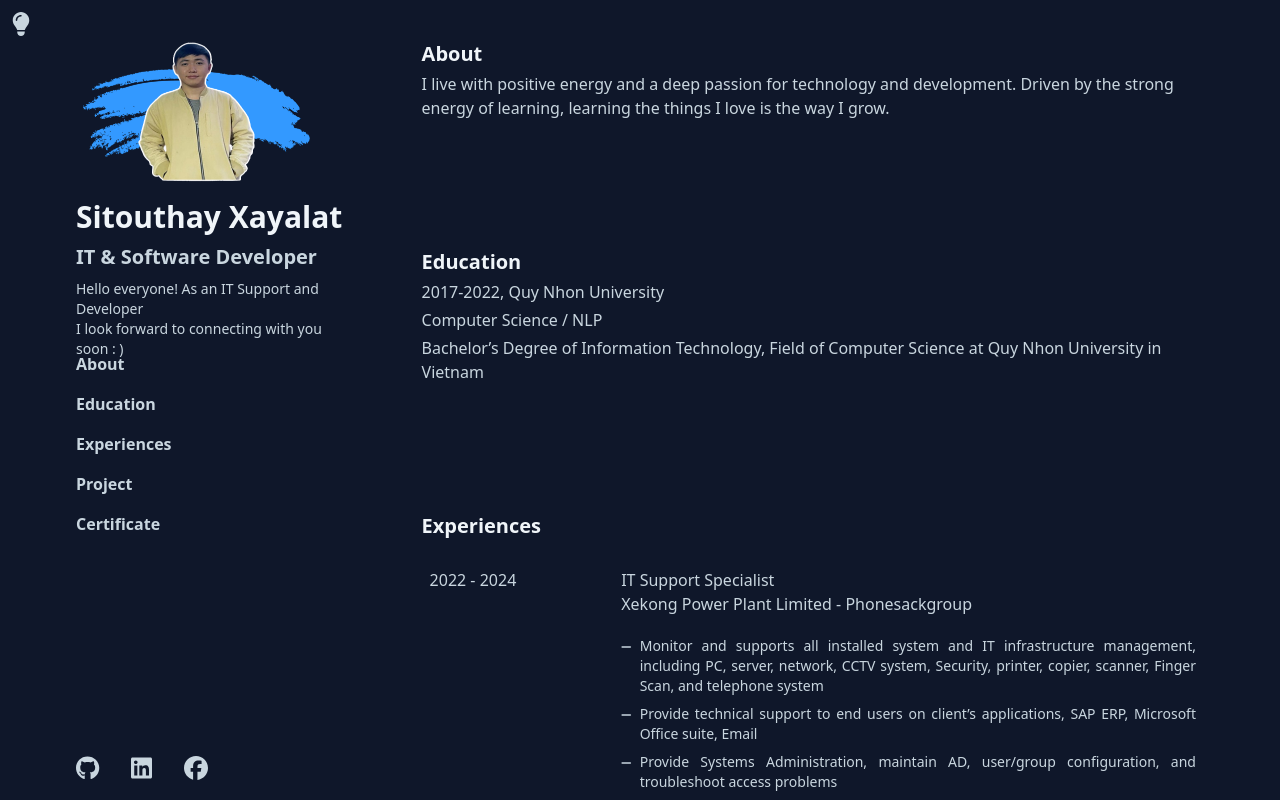
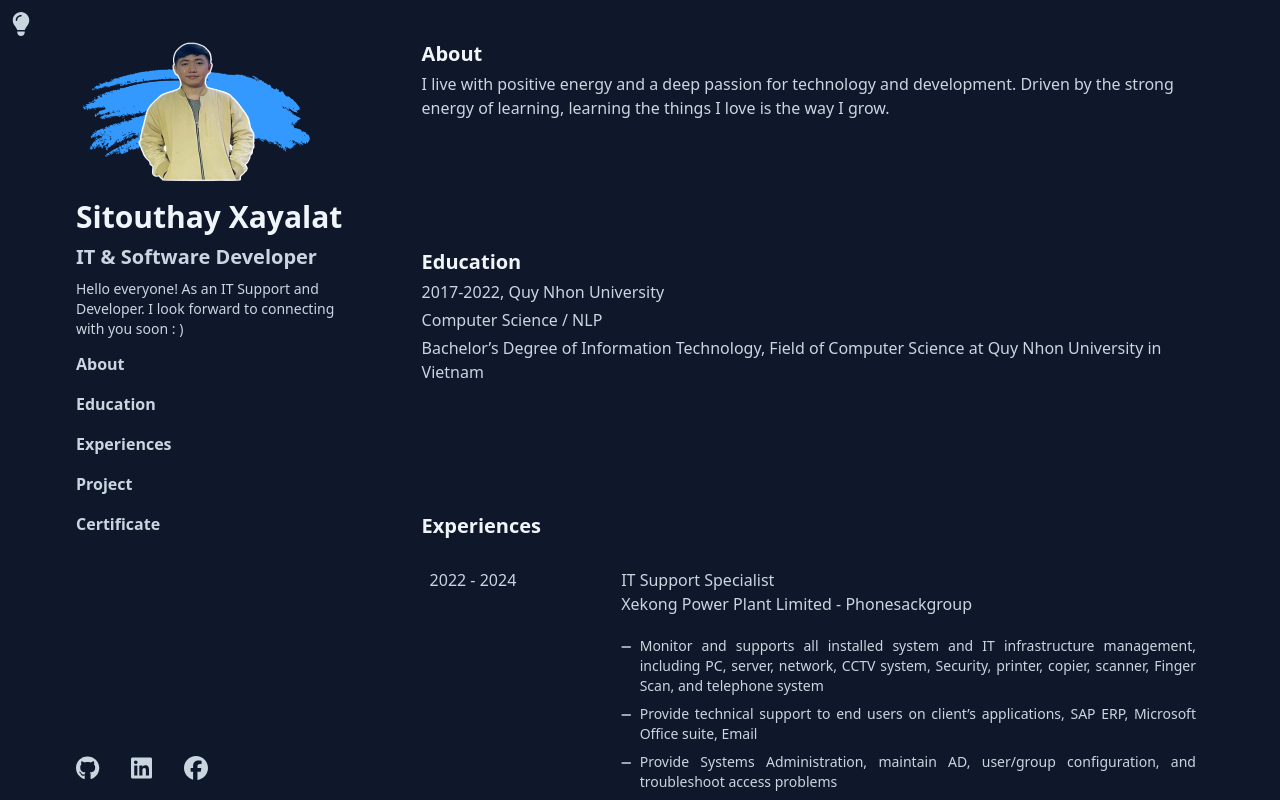
Before and after one commit to Sitouthay98/sitouthay98, a React (Vite) app: page / in a window 1280 px wide. Shown: the top 800 px of the page. Built offline with nearby package versions, Linux system fonts and the light colour scheme.

Commit message:
changed header desc

```diff
--- a/src/contents/header.js
+++ b/src/contents/header.js
@@ -1,6 +1,5 @@
 export const data = {
     name: 'Sitouthay Xayalat',
     position: 'IT & Software Developer',
-    caption: ['Hello everyone! As an IT Support and Developer',
-    'I look forward to connecting with you soon : )']
+    caption: 'Hello everyone! As an IT Support and Developer. I look forward to connecting with you soon : )'
 }
--- a/src/section/LeftSection/Header/index.jsx
+++ b/src/section/LeftSection/Header/index.jsx
@@ -12,7 +12,7 @@ const Header = () => {
             <div className='flex flex-col gap-2'>
                 <div className='text-3xl text-primaryTitle font-bold dark:text-darkTitle'>{data.name}</div>
                 <div className='text-xl font-semibold'>{data.position}</div>
-                <div className='text-sm w-5/6'>{data.caption[0]}<br/>{data.caption[1]}</div>
+                <div className='text-sm w-5/6'>{data.caption}</div>
                 <div className='mt-2'>
                 </div>
             </div>
```
